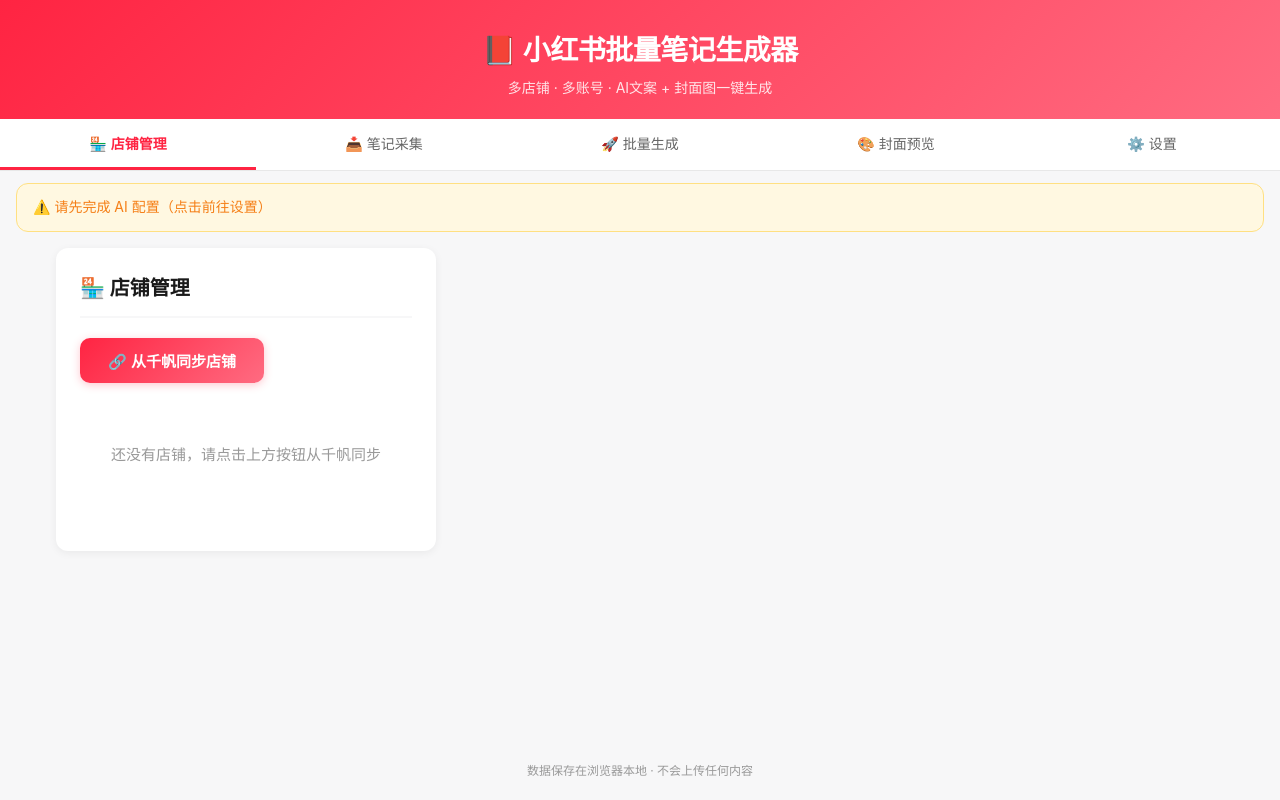
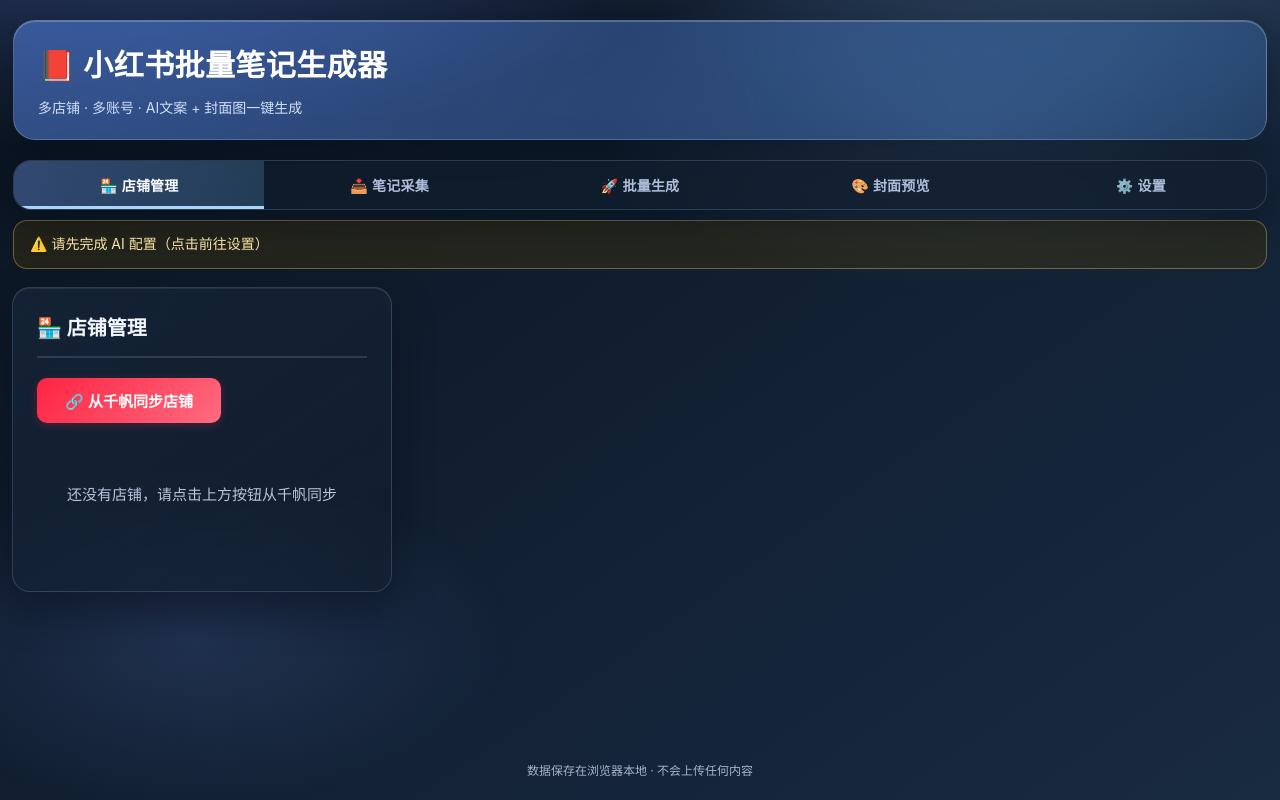
Before and after one commit to cbw6666/xiaohongshu_note, a React (Vite) app: page / in a window 1280 px wide. Built offline with nearby package versions, Linux system fonts and the light colour scheme.

Commit message:
style: upgrade UI to premium glass aesthetic

```diff
--- a/src/index.css
+++ b/src/index.css
@@ -1263,3 +1263,293 @@ body {
     flex-wrap: wrap;
   }
 }
+
+/* === Premium Glass Theme Overrides === */
+:root {
+  --red: #7da2ff;
+  --red-dark: #648ef7;
+  --red-light: rgba(125, 162, 255, 0.18);
+  --bg: #0f1928;
+  --card: rgba(20, 34, 52, 0.62);
+  --text: #eef4ff;
+  --text-2: #b8c4db;
+  --text-3: #8fa0bf;
+  --border: rgba(160, 188, 230, 0.2);
+  --shadow: 0 16px 48px rgba(4, 10, 22, 0.45);
+}
+
+body {
+  font-family: "Avenir Next", "SF Pro Display", "Segoe UI", "PingFang SC", "Microsoft YaHei", sans-serif;
+  background:
+    radial-gradient(1000px 500px at 10% -20%, rgba(108, 148, 255, 0.42), transparent 62%),
+    radial-gradient(860px 420px at 86% -14%, rgba(132, 188, 255, 0.28), transparent 65%),
+    linear-gradient(145deg, #0b1421 0%, #111f31 48%, #192b41 100%);
+  color: var(--text);
+  min-height: 100vh;
+}
+
+.app {
+  position: relative;
+  isolation: isolate;
+}
+
+.app::before {
+  content: "";
+  position: fixed;
+  inset: 0;
+  pointer-events: none;
+  background:
+    radial-gradient(600px 280px at 75% 15%, rgba(152, 199, 255, 0.14), transparent 62%),
+    radial-gradient(500px 260px at 15% 80%, rgba(114, 147, 236, 0.16), transparent 65%);
+  z-index: -1;
+}
+
+.app-header {
+  margin: 20px auto 10px;
+  max-width: 1280px;
+  width: calc(100% - 26px);
+  border: 1px solid rgba(190, 215, 255, 0.26);
+  border-radius: 22px;
+  background: linear-gradient(120deg, rgba(101, 151, 255, 0.44), rgba(101, 169, 255, 0.2));
+  box-shadow: var(--shadow), inset 0 1px 0 rgba(255, 255, 255, 0.22);
+  backdrop-filter: blur(12px) saturate(128%);
+  -webkit-backdrop-filter: blur(12px) saturate(128%);
+  text-align: left;
+  padding: 20px 24px;
+}
+
+.header-content h1 {
+  font-size: 30px;
+  letter-spacing: 0.4px;
+  font-weight: 700;
+}
+
+.header-sub {
+  margin-top: 8px;
+  font-size: 14px;
+  color: #d9e7ff;
+  opacity: 0.95;
+}
+
+.tab-nav {
+  margin: 10px auto 0;
+  max-width: 1280px;
+  width: calc(100% - 26px);
+  border: 1px solid var(--border);
+  border-radius: 18px;
+  background: rgba(17, 30, 46, 0.68);
+  box-shadow: 0 12px 30px rgba(3, 8, 18, 0.35);
+  backdrop-filter: blur(10px);
+  -webkit-backdrop-filter: blur(10px);
+  top: 10px;
+  overflow: hidden;
+}
+
+.tab-btn {
+  color: #afbed8;
+  border-bottom: none;
+  font-weight: 600;
+  letter-spacing: 0.2px;
+}
+
+.tab-btn:hover {
+  color: #f3f7ff;
+  background: rgba(122, 164, 255, 0.16);
+}
+
+.tab-btn.active {
+  color: #f9fbff;
+  background: linear-gradient(120deg, rgba(122, 164, 255, 0.34), rgba(109, 193, 255, 0.2));
+  box-shadow: inset 0 -3px 0 rgba(178, 220, 255, 0.95);
+}
+
+.tab-badge {
+  background: linear-gradient(135deg, #8db7ff, #75e1ff);
+  color: #11243b;
+  font-weight: 800;
+}
+
+.main-content {
+  max-width: 1280px;
+  padding: 18px 12px 24px;
+}
+
+.panel {
+  background: linear-gradient(145deg, rgba(22, 37, 57, 0.76), rgba(17, 30, 46, 0.62));
+  border: 1px solid var(--border);
+  border-radius: 18px;
+  box-shadow: 0 18px 40px rgba(4, 10, 22, 0.42), inset 0 1px 0 rgba(240, 248, 255, 0.08);
+  backdrop-filter: blur(14px);
+  -webkit-backdrop-filter: blur(14px);
+}
+
+.panel h2 {
+  color: #f2f6ff;
+  border-bottom-color: rgba(165, 188, 226, 0.18);
+}
+
+.alert {
+  margin: 10px auto 0;
+  max-width: 1280px;
+  width: calc(100% - 26px);
+  border-radius: 14px;
+  backdrop-filter: blur(8px);
+  -webkit-backdrop-filter: blur(8px);
+}
+
+.alert-warn {
+  background: rgba(61, 49, 14, 0.45);
+  border-color: rgba(255, 209, 111, 0.36);
+  color: #ffe7a9;
+}
+
+.alert-info {
+  background: rgba(19, 49, 78, 0.5);
+  border-color: rgba(109, 177, 255, 0.38);
+  color: #cde6ff;
+}
+
+.form-group input,
+.form-group textarea,
+.form-group select,
+.filter-bar select,
+.manual-textarea,
+.rename-input {
+  background: rgba(11, 23, 38, 0.62);
+  border-color: rgba(162, 191, 233, 0.28);
+  color: #eef5ff;
+}
+
+.form-group input:focus,
+.form-group textarea:focus,
+.form-group select:focus,
+.filter-bar select:focus,
+.manual-textarea:focus,
+.rename-input:focus {
+  border-color: #8bb7ff;
+  box-shadow: 0 0 0 3px rgba(127, 173, 255, 0.2);
+  background: rgba(14, 28, 44, 0.82);
+}
+
+.btn-primary {
+  background: linear-gradient(135deg, #77a6ff, #62d6ff);
+  color: #12253b;
+  font-weight: 700;
+  border: 1px solid rgba(182, 226, 255, 0.75);
+}
+
+.btn-primary:hover:not(:disabled) {
+  background: linear-gradient(135deg, #89b5ff, #82e2ff);
+  box-shadow: 0 8px 20px rgba(100, 172, 255, 0.4);
+}
+
+.btn-secondary {
+  background: rgba(20, 34, 52, 0.58);
+  color: #dde8ff;
+  border-color: rgba(153, 183, 228, 0.32);
+}
+
+.btn-secondary:hover {
+  background: rgba(37, 56, 80, 0.8);
+}
+
+.btn-danger {
+  background: rgba(88, 32, 42, 0.48);
+  border-color: rgba(255, 142, 162, 0.4);
+  color: #ffd5dd;
+}
+
+.btn-danger:hover {
+  background: rgba(212, 68, 102, 0.92);
+}
+
+.item-card,
+.shop-card,
+.shop-detail-card,
+.note-card,
+.sync-product-item,
+.step-instructions {
+  background: rgba(13, 25, 40, 0.58);
+  border-color: rgba(143, 173, 219, 0.2);
+}
+
+.shop-card.active,
+.chip.active {
+  background: rgba(117, 167, 255, 0.2);
+  border-color: rgba(153, 206, 255, 0.62);
+  color: #dceeff;
+}
+
+.chip {
+  background: rgba(12, 25, 40, 0.6);
+}
+
+.chip:hover {
+  border-color: rgba(149, 197, 255, 0.7);
+}
+
+.note-card:hover {
+  box-shadow: 0 10px 26px rgba(6, 12, 24, 0.4);
+}
+
+.badge {
+  background: rgba(129, 171, 255, 0.24);
+  color: #cbe3ff;
+}
+
+.badge-alt {
+  background: rgba(124, 215, 176, 0.2);
+  color: #baf9e0;
+}
+
+.badge-shop {
+  background: rgba(255, 205, 143, 0.24);
+  color: #ffe0b6;
+}
+
+.progress-bar {
+  background: rgba(10, 20, 34, 0.82);
+  border: 1px solid rgba(155, 187, 235, 0.2);
+}
+
+.progress-fill {
+  background: linear-gradient(90deg, #75a9ff, #74dbff);
+}
+
+.progress-text {
+  color: #e9f3ff;
+}
+
+.empty-state,
+.app-footer,
+.hint,
+.item-meta,
+.shop-stats,
+.filter-count,
+.cover-label,
+.cover-desc {
+  color: var(--text-2);
+}
+
+.app-footer {
+  opacity: 0.9;
+}
+
+@media (max-width: 640px) {
+  .app-header,
+  .tab-nav,
+  .alert {
+    width: calc(100% - 16px);
+    margin-left: auto;
+    margin-right: auto;
+  }
+
+  .app-header {
+    border-radius: 16px;
+    padding: 16px;
+  }
+
+  .header-content h1 {
+    font-size: 22px;
+  }
+}
```
